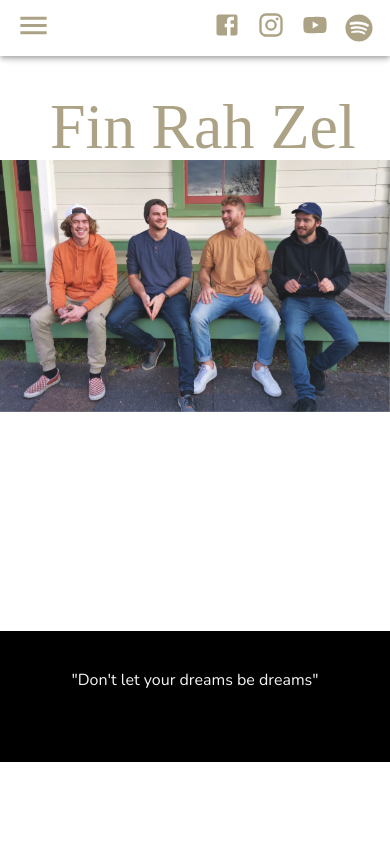
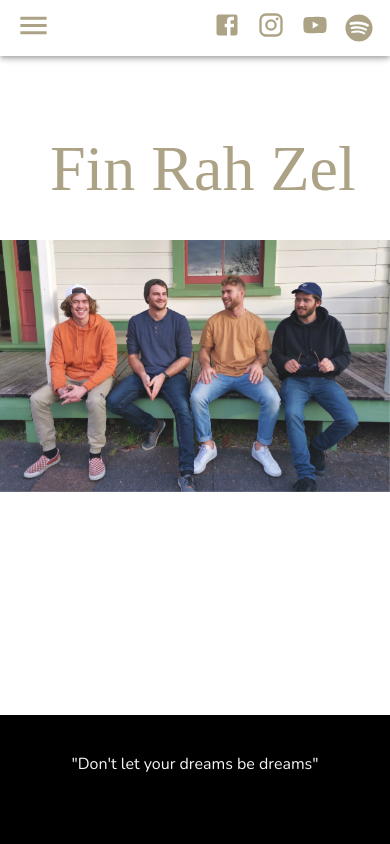
Before and after one commit to NakiNorton/Fin-Rah-Zel, a React (Create React App) app: page / in a window 390 px wide. Shown: the top 844 px of the page. Built offline with nearby package versions, Linux system fonts and the light colour scheme; a web font is replaced by a local one.

Commit message:
Fix spacing

```diff
--- a/src/components/LandingPage/LandingPage.css
+++ b/src/components/LandingPage/LandingPage.css
@@ -103,13 +103,17 @@
 
 @media (max-width: 420px) {
   .landing-page {
-    height: 70vh;
+    height: 80vh;
+  }
+
+  .header-text {
+    top: 20%;
   }
 
  .header-background-img {
     width: 100%;
     border-radius: 0;
-    margin-top: 10rem;
+    margin-top: 15rem;
   }
 }
 
@@ -119,13 +123,13 @@
     padding-top: 0!important;
     margin-top: 0;
     font-size: 3rem;
-    top: 16%;
+  }
+
+  .header-text {
+    top: 22%;
+  }
+
+  .header-background-img {
+    margin-top: 12rem;
   }
 }
-
-
-@media (max-width: 320px) {
-  .header-text {
-    top: 18.5%;
-  }
-}
```
